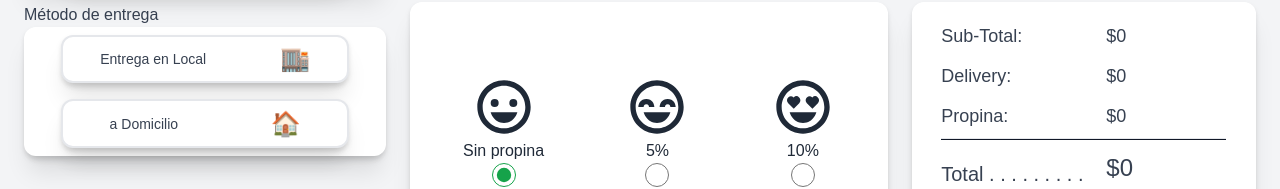
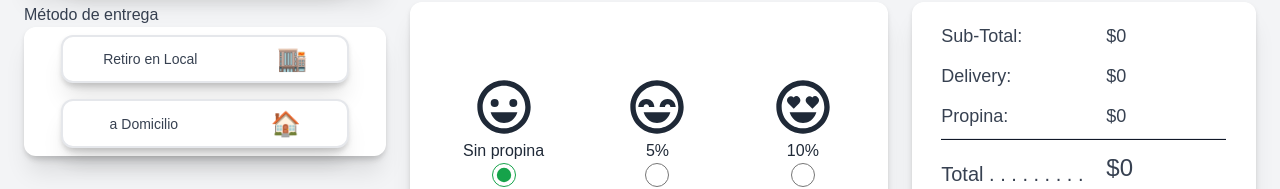
Before and after one commit to nic0q/forkpizzas, a React (Create React App) app: page /forkpizzas/checkout in a window 1280 px wide. Shown: the part 463-652 px from the top of the page. Built offline with nearby package versions, Linux system fonts and the light colour scheme.

Commit message:
[fix]: Sintaxis

```diff
--- a/src/components/Checkout.jsx
+++ b/src/components/Checkout.jsx
@@ -157,7 +157,7 @@ export default function Checkout() {
               delivery === 0 ? "bg-orange-300 " : "bg-white cursor-pointer"
             }`}
           >
-            <p className="text-sm">Entrega en Local</p>
+            <p className="text-sm">Retiro en Local</p>
             <p className="text-2xl">🏬</p>
           </div>
           <div
```
